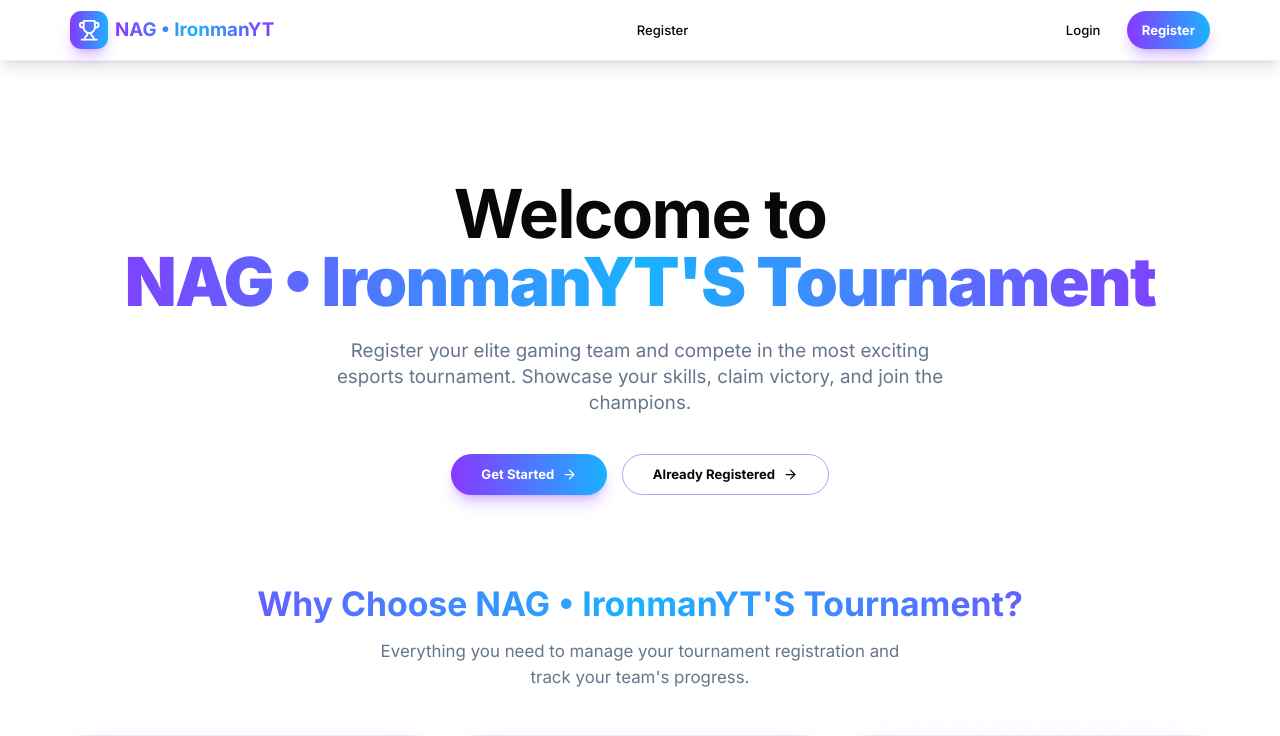
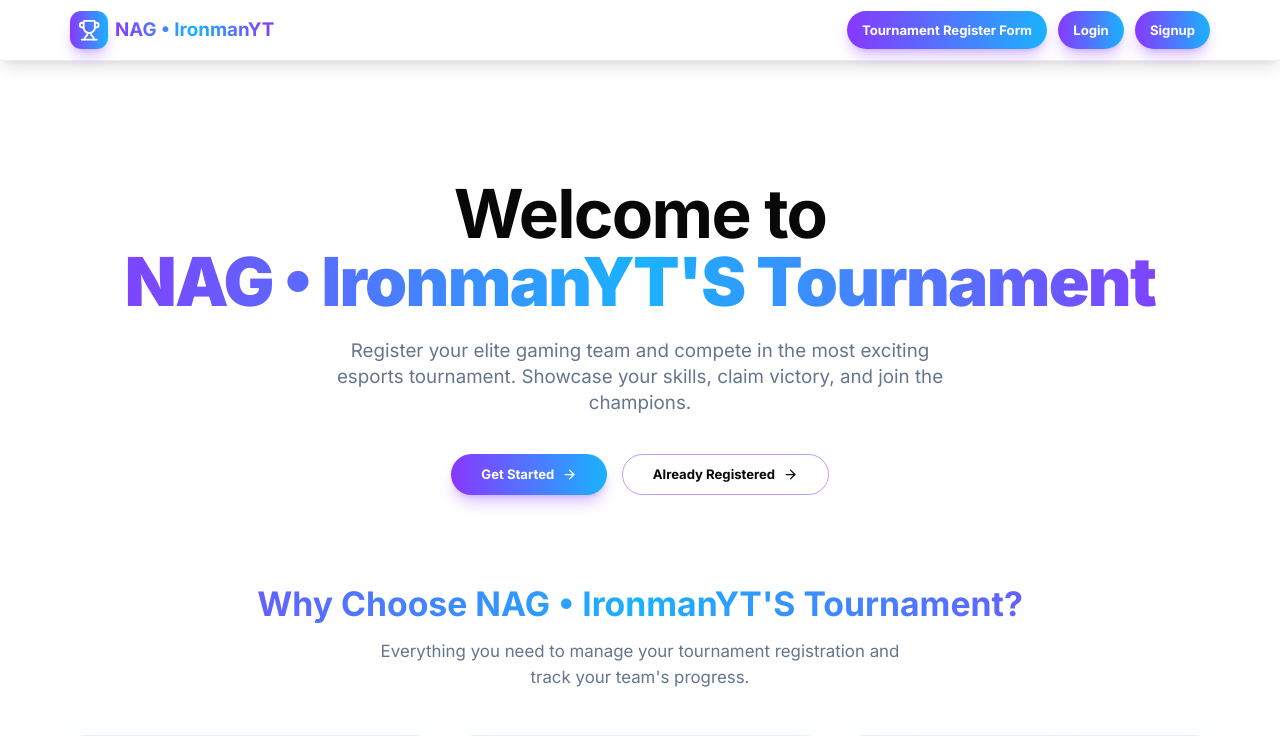
Before and after one commit to BSPREDDY/Tournament, a Next.js app: page / in a window 1280 px wide. Shown: the top 736 px of the page. Built offline with nearby package versions, Linux system fonts and the light colour scheme.

Commit message:
updated app/layout app/page

```diff
--- a/src/app/layout.tsx
+++ b/src/app/layout.tsx
@@ -3,6 +3,7 @@ import type { Metadata, Viewport } from "next"
 import { Inter } from "next/font/google"
 import "./globals.css"
 import { Toaster } from "sonner"
+import { ThemeProvider } from "@/src/components/theme-provider"
 
 const inter = Inter({ subsets: ["latin"], display: "swap" })
 
@@ -27,7 +28,6 @@ export const viewport: Viewport = {
   themeColor: "#000000",
 }
 
-import { ThemeProvider } from "@/src/components/theme-provider"
 
 export default function RootLayout({
   children,
--- a/src/app/page.tsx
+++ b/src/app/page.tsx
@@ -21,22 +21,23 @@ export default function Page() {
               </div>
               <h1 className="text-xl font-bold gradient-text">NAG • IronmanYT</h1>
             </Link>
-            <div>
+
+            <div className="flex items-center space-x-3">
               <Link href="/form">
-                <Button variant="ghost" className="hover:bg-primary/80 rounded-full transition-all duration-300 hover:scale-105">
-                  Register
+                <Button variant="ghost" className="bg-gradient-to-r from-primary to-secondary text-white hover:shadow-xl shadow-lg shadow-primary/30 rounded-full transition-all duration-300 hover:scale-105 font-bold">
+                  Tournament Register Form
                 </Button>
               </Link>
-            </div>
-            <div className="flex items-center space-x-3">
+
               <Link href="/auth/login">
-                <Button variant="ghost" className="hover:bg-primary/80 rounded-full transition-all duration-300 hover:scale-105">
+                <Button variant="ghost" className="bg-gradient-to-r from-primary to-secondary text-white hover:shadow-xl shadow-lg shadow-primary/30 rounded-full transition-all duration-300 hover:scale-105 font-bold">
                   Login
                 </Button>
               </Link>
+
               <Link href="/auth/register">
                 <Button className="bg-gradient-to-r from-primary to-secondary text-white hover:shadow-xl shadow-lg shadow-primary/30 rounded-full transition-all duration-300 hover:scale-105 font-bold">
-                  Register
+                  Signup
                 </Button>
               </Link>
             </div>
```
